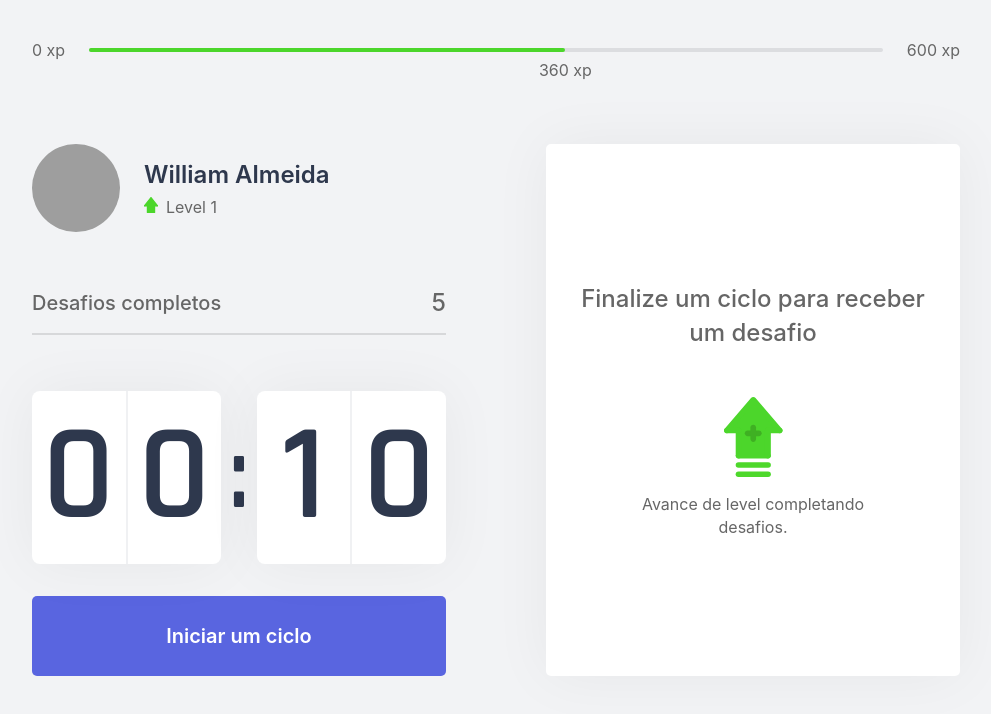
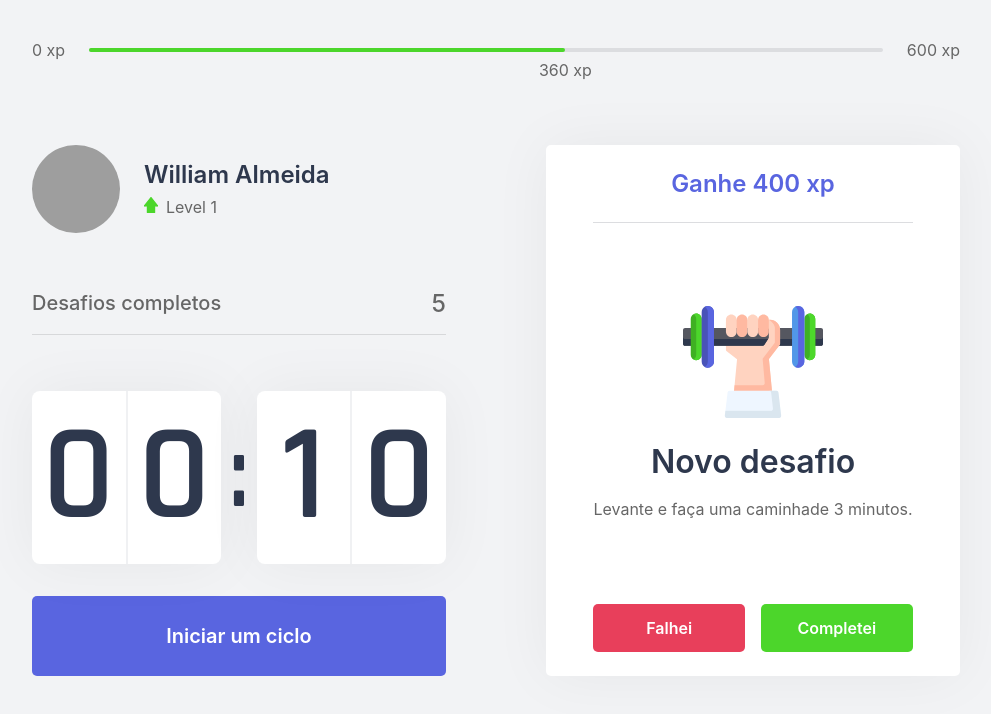
Before and after one commit to william-almeida/moveit, a Next.js app: page / in a window 1280 px wide. Shown: the top 714 px of the page, without its empty margins (144-1135 px from the left). Built offline with nearby package versions, Linux system fonts and the light colour scheme; grey boxes are pictures that could not be loaded.

Commit message:
Challenge Box

```diff
--- a/src/components/ChallengeBox.tsx
+++ b/src/components/ChallengeBox.tsx
@@ -1,8 +1,34 @@
 import styles from '../styles/components/ChallengeBox.module.css';
 
 export function ChallengeBox() {
+  const hasActiveChallenge = true;
+
   return(
     <div className={ styles.challengeBoxContainer }>
+      {hasActiveChallenge ? (
+        <div className={ styles.challengeActive }>
+          <header>Ganhe 400 xp</header>
+          <main >
+            <img src="icons/body.svg" />
+            <strong>Novo desafio</strong>
+            <p>Levante e faça uma caminhade 3 minutos.</p>
+          </main>
+          <footer>
+              <button
+                type="button"
+                className={ styles.challengeFailedButton }
+              >
+                Falhei
+              </button>
+              <button
+                type="button"
+                className={ styles.challengeSucceededButton }
+              >
+                Completei
+              </button>
+            </footer>
+        </div>
+      ) : (
         <div className={ styles.challengeNotActive }>
           <strong>
             Finalize um ciclo para receber um desafio
@@ -12,6 +38,7 @@
             Avance de level completando desafios.
           </p>
         </div>
+      ) }
 
     </div>
   );
--- a/src/styles/components/ChallengeBox.module.css
+++ b/src/styles/components/ChallengeBox.module.css
@@ -37,3 +37,72 @@
 .challengeNotActive p img {
   margin-bottom: 1rem;
 }
+
+.challengeActive {
+  height: 100%;
+
+  display: flex;
+  flex-direction: column;
+}
+
+.challengeActive header {
+  color: var(--blue);
+  font-weight: 600;
+  font-size: 1.5rem;
+  padding: 0 2rem 1.5rem;
+  border-bottom: 1px solid var(--gray-line);
+}
+
+.challengeActive main {
+  flex: 1;
+  display: flex;
+  flex-direction: column;
+  align-items: center;
+  justify-content: center;
+}
+
+.challengeActive main strong {
+  font-size: 2rem;
+  font-weight: 600;
+  color: var(--title);
+  margin: 1.5rem 0 1rem;
+}
+
+.challengeActive main p {
+  line-height: 1.5;
+}
+
+.challengeActive footer {
+  display: grid;
+  grid-template-columns: 1fr 1fr;
+  gap: 1rem;
+}
+
+.challengeActive footer button {
+  height: 3rem;
+  display: flex;
+  align-items: center;
+  justify-content: center;
+
+  border: 0;
+  border-radius: 5px;
+
+  color: var(--white);
+
+  font-size: 1rem;
+  font-weight: 600;
+
+  transition: filter 200ms;
+}
+
+.challengeActive footer button.challengeFailedButton {
+  background-color: var(--red);
+}
+
+.challengeActive footer button.challengeSucceededButton {
+  background-color: var(--green);
+}
+
+.challengeActive footer button:hover {
+  filter: brightness(0.9);
+}
--- a/src/styles/components/CompletedChallenges.module.css
+++ b/src/styles/components/CompletedChallenges.module.css
@@ -5,7 +5,7 @@
 
   margin: 3.5rem 0;
   padding-bottom: 1rem;
-  border-bottom: 2px solid #D7D8DA;
+  border-bottom: 1px solid #D7D8DA;
   font-weight: 500;
 }
 
```
Lines whose indentation alone changed are shown as unchanged.
